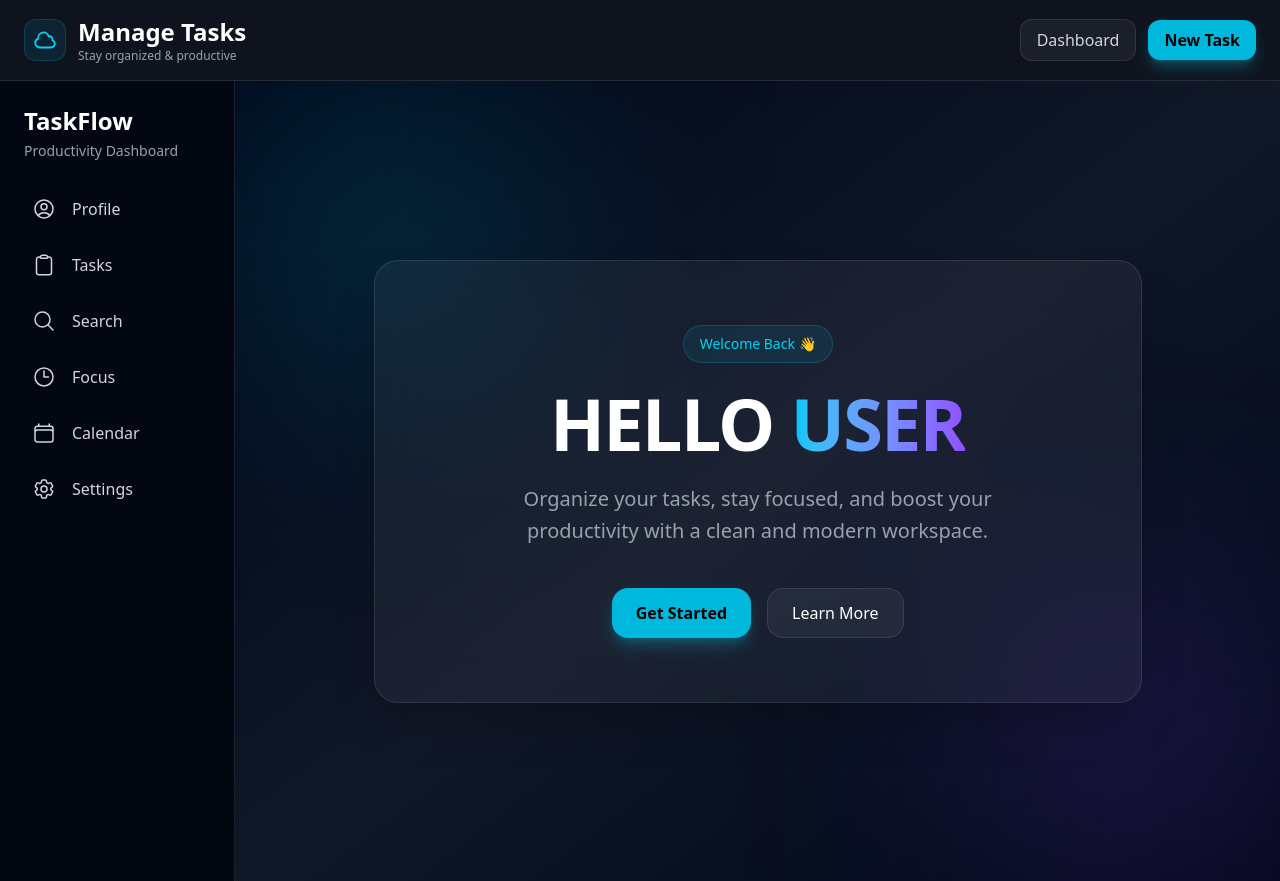
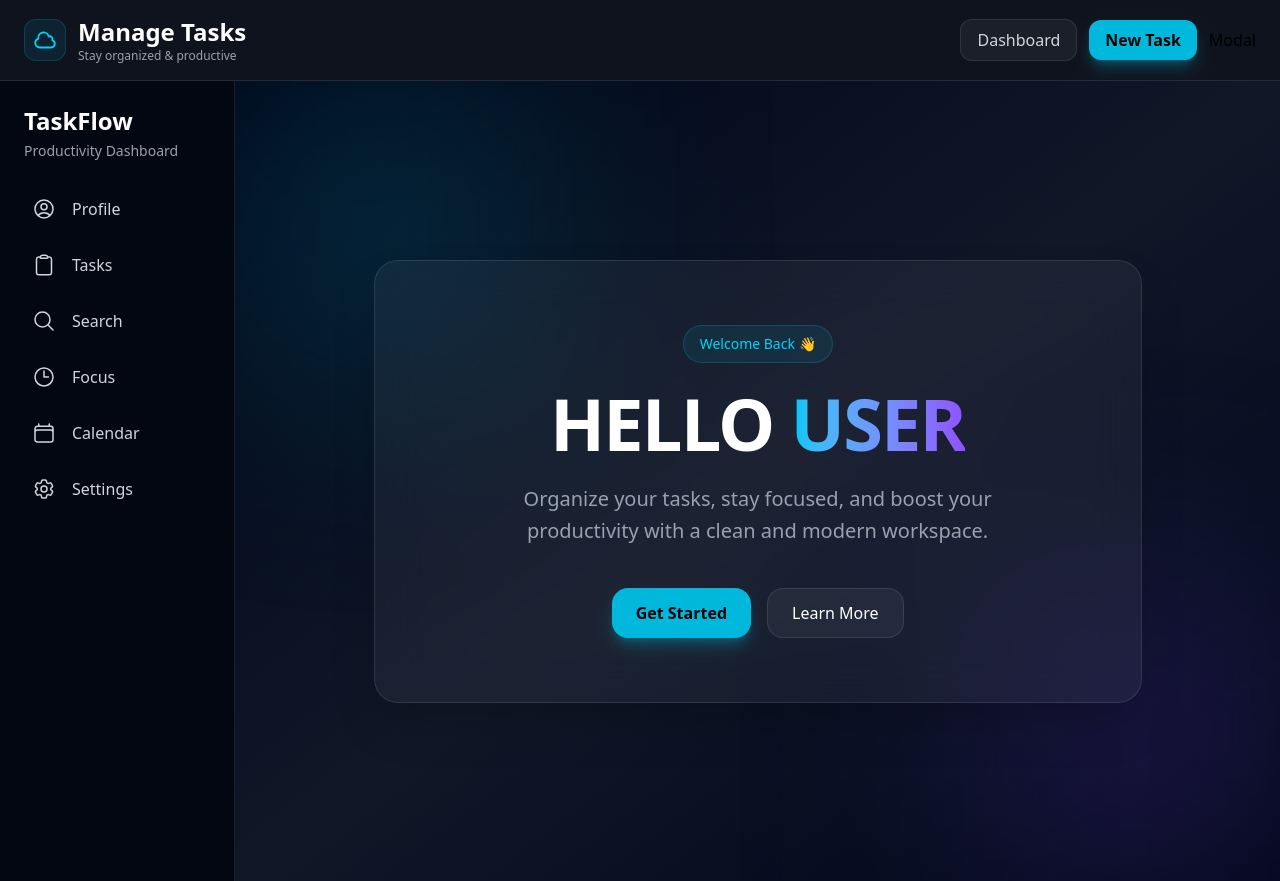
Before and after one commit to VibelessYoung/TaskManager, a Next.js app: page / in a window 1280 px wide. Both pictures are taken after a click on the button "New Task". Built offline with nearby package versions, Linux system fonts and the light colour scheme.

Commit message:
start create modal

```diff
--- a/app/components/Header.js
+++ b/app/components/Header.js
@@ -1,6 +1,9 @@
-import React from "react";
+"use client";
+import React, { useState } from "react";
+import Modal from "./Modal";
 
 function Header() {
+  const [isOpen, setIsOpen] = useState(false);
   return (
     <header className="sticky top-0 z-50 backdrop-blur-xl bg-gray-950/95 border-b border-white/10">
       <div className="max-w-7xl mx-auto px-6 h-20 flex items-center justify-between">
@@ -37,9 +40,13 @@ function Header() {
             Dashboard
           </button>
 
-          <button className="px-4 py-2 rounded-xl bg-cyan-500 text-black font-semibold hover:scale-105 transition-all duration-300 shadow-lg shadow-cyan-500/30">
+          <button
+            onClick={() => setIsOpen(true)}
+            className="px-4 py-2 rounded-xl bg-cyan-500 text-black font-semibold hover:scale-105 transition-all duration-300 shadow-lg shadow-cyan-500/30"
+          >
             New Task
           </button>
+          {isOpen && <Modal />}
         </div>
       </div>
     </header>
--- /dev/null
+++ b/app/components/Modal.js
@@ -0,0 +1,7 @@
+import React from "react";
+
+function Modal() {
+  return <div>Modal</div>;
+}
+
+export default Modal;
```
